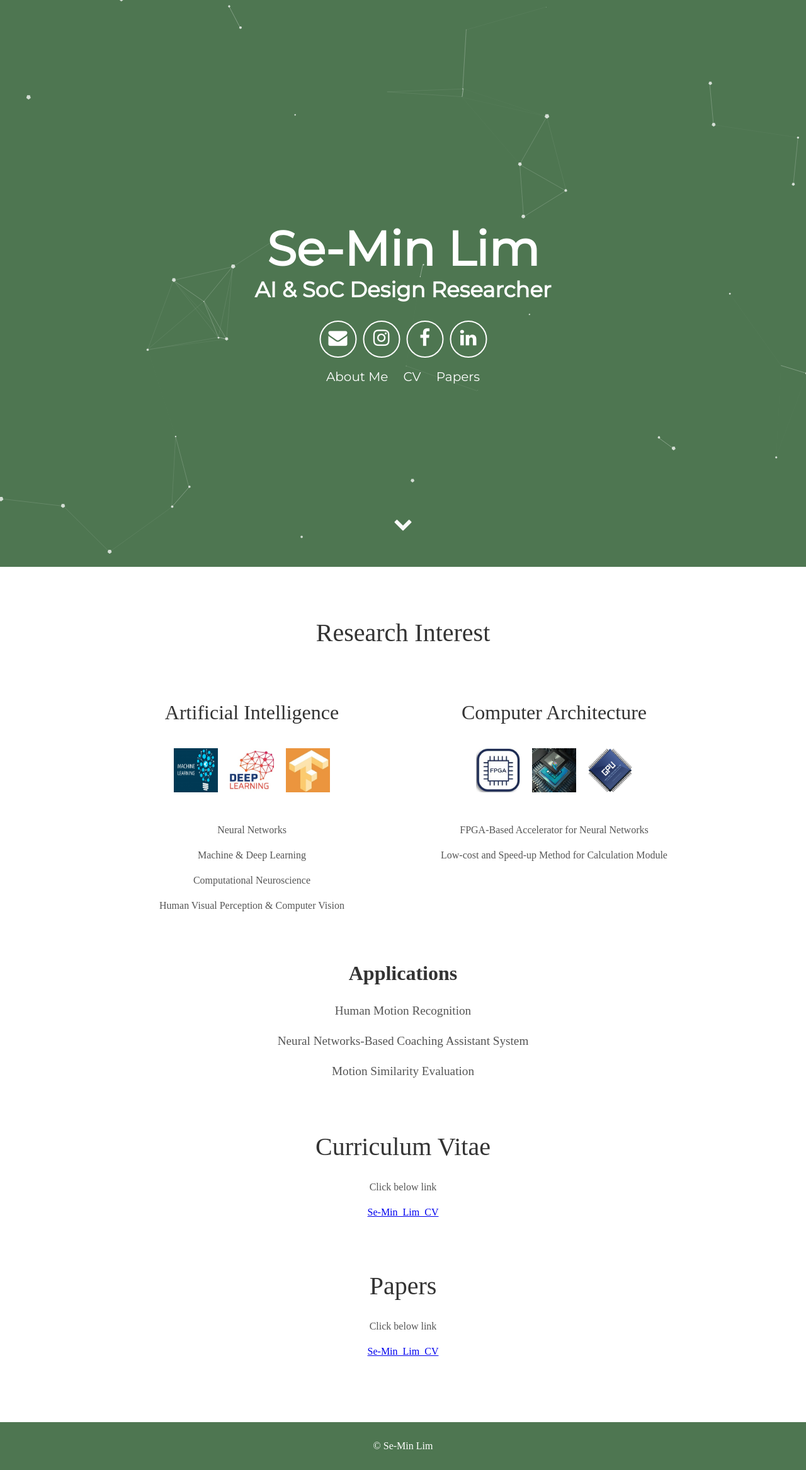
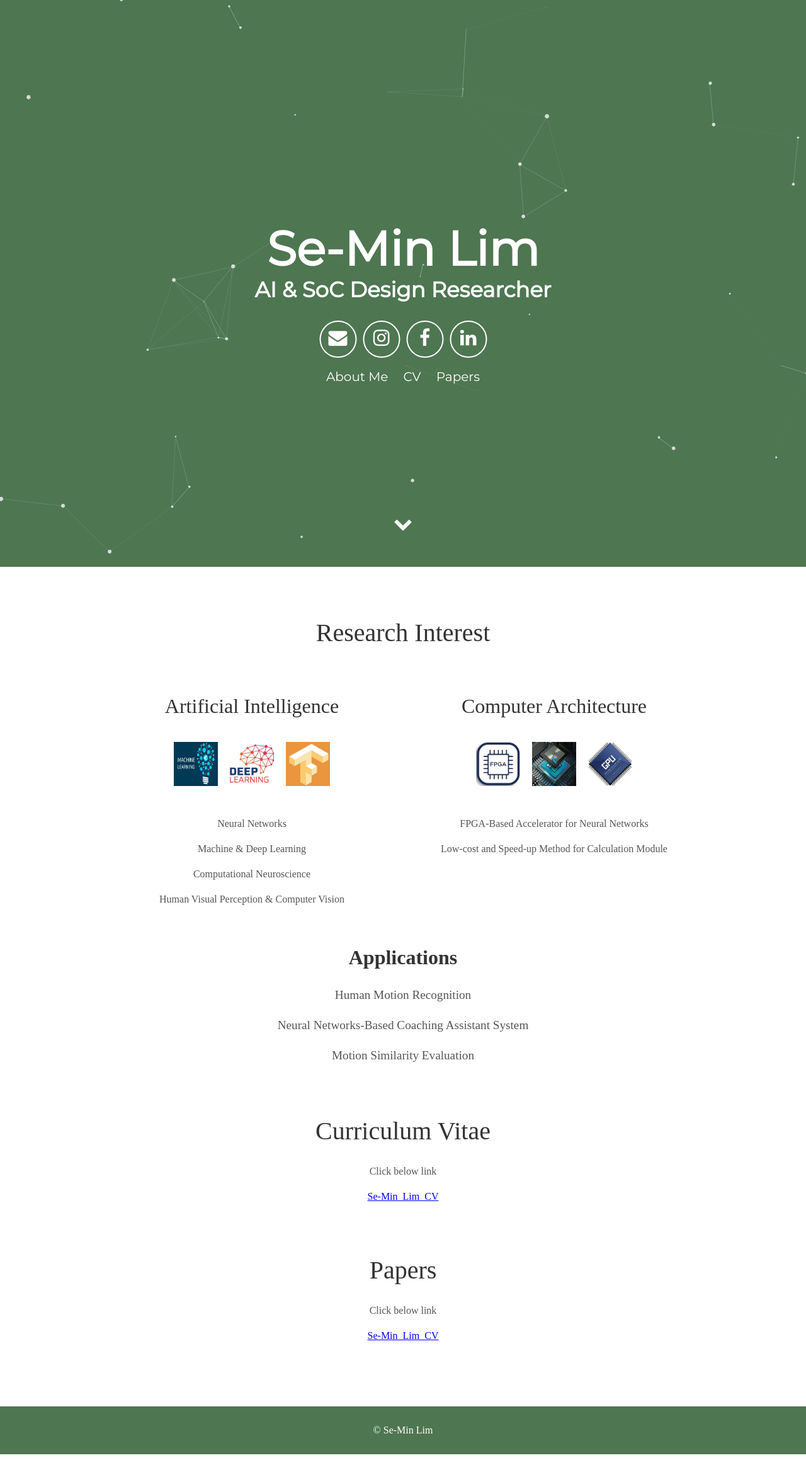
Before and after one commit to SeMinLim/SeMinLim.github.io, a Jekyll site: the page built from index.html, in a window 1280 px wide. Shown: the whole page at 63% size. Built offline with Jekyll 4.4.1, drawn with Linux system fonts in a browser that asks for light colours; some web fonts are replaced; after the commit the page ends 2309 px from its top, so only the background shows below that.

Commit message:
Update about.html

```diff
--- a/_includes/about.html
+++ b/_includes/about.html
@@ -1,4 +1,4 @@
-<div class="user-details" style="margin:0px 0px -20px 0px;">
+<div class="user-details" style="margin:0px 0px -30px 0px;">
   <h1>Research Interest</h1>
 </div>
 <div class="user">
@@ -21,7 +21,7 @@
     <p>Low-cost and Speed-up Method for Calculation Module</p>
   </div>
 </div>
-<div class="user-details" style="margin:-15px 0px 0px 0px;">
+<div class="user-details" style="margin:-30px 0px 0px 0px;">
   <h2>Applications</h2>
   <p>Human Motion Recognition</p>
   <p>Neural Networks-Based Coaching Assistant System</p>
```
